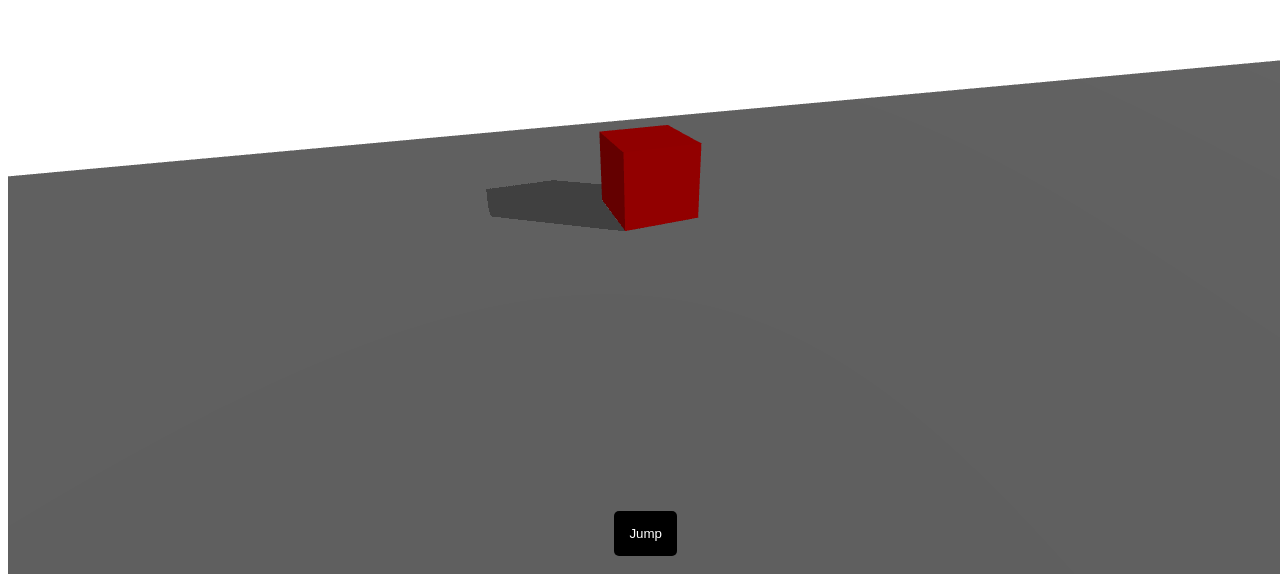
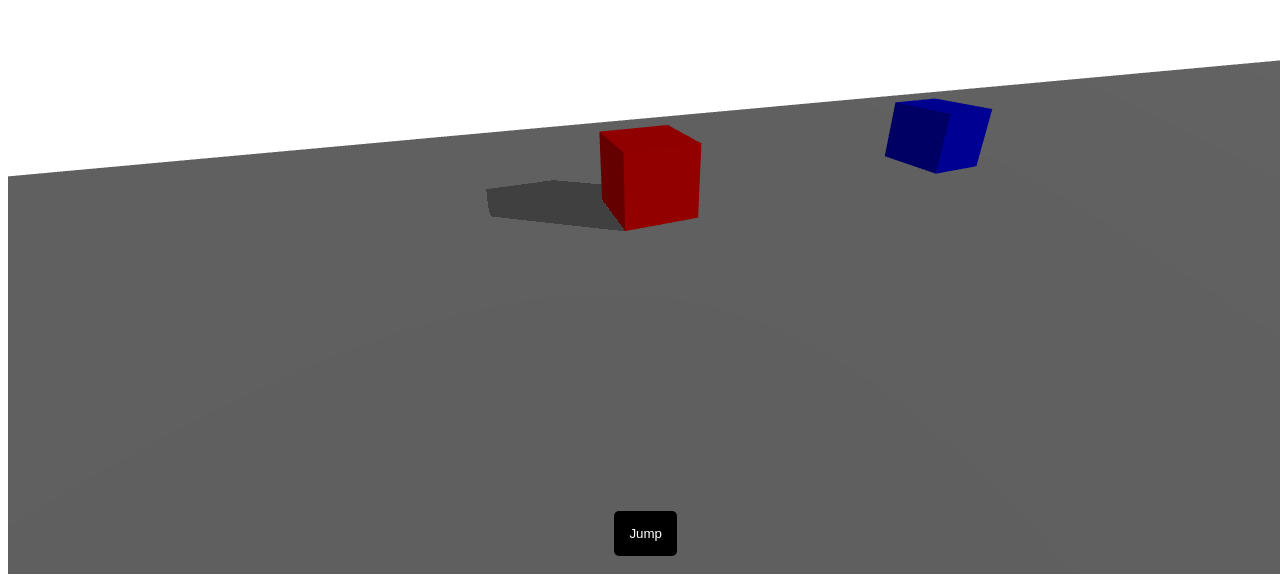
Before and after one commit to Abu-Zakaria/ball, a website: page index.html in a window 1280 px wide. Shown: the part 234-816 px from the top of the page. Drawn offline with nearby package versions, Linux system fonts and the light colour scheme; animation ran at ten frames a second.

Commit message:
Add collision and game over functionalities

```diff
--- a/index.html
+++ b/index.html
@@ -24,6 +24,20 @@
 			outline: none;
 			border-radius: 5px;
 		}
+
+		#game_over
+		{
+			display: none;
+			position: fixed;
+			background: rgba(255, 0, 0, 0.4);
+			border: 2px solid #ddd;
+			border-radius: 10px;
+			left: 43%;
+			top: 46%;
+			width: 14%;
+			padding: 10px;
+			text-align: center
+		}
 	</style>
 </head>
 <body>
@@ -32,6 +46,10 @@
 
 	<button id="jump_button">Jump</button>
 
+	<div id="game_over">
+		<h2>Game Over!</h2>
+	</div>
+
 	<script src="lib/three.js"></script>
 
 	<script src="./main.js" type="module"></script>
--- a/main.js
+++ b/main.js
@@ -1,4 +1,6 @@
 import { OrbitControls } from './lib/OrbitControls.js'
+import Enemy from './src/enemy.js'
+import { getDistance } from './src/utils.js'
 
 const scene = new THREE.Scene();
 
@@ -118,7 +120,7 @@ function jump(e)
 	jumping = true;
 }
 
-function motion()
+function motionJump()
 {
 	if(jumping)
 	{
@@ -131,20 +133,40 @@ function motion()
 		}
 		player_object.position.y += dif;
 		v_y -= a_y;
-
-		console.log("pos: ", player_object.position.y);
 	}
 }
 
-let raycaster = new THREE.Raycaster();
 
-console.log(">>>", scene.children)
+let enemy_obj = new Enemy();
+enemy_obj.makeBox();
+
+scene.add(enemy_obj.object);
+
+let game_over = false
+
+function motionEnemies()
+{
+	enemy_obj.moveLeft();
+
+	if(enemy_obj.hasCollided(player_object))
+	{
+		let game_over_modal = document.getElementById('game_over')
+		game_over_modal.style.display = 'block'
+
+		game_over = true
+	}
+}
 
 function animate()
 {
 	requestAnimationFrame(animate);
 
-	motion()
+	motionJump()
+
+	if(!game_over)
+	{
+		motionEnemies();
+	}
 
 	renderer.render(scene, camera);
 }
--- /dev/null
+++ b/src/enemy.js
@@ -0,0 +1,41 @@
+import { getDistance } from './utils.js'
+
+export default class Enemy
+{
+	constructor()
+	{
+		this.object = null;
+		this.speed = 0.09;
+		this.geometry = null;
+		this.radius = 1;
+	}
+
+	makeBox()
+	{
+		this.geometry = new THREE.BoxGeometry(this.radius, this.radius, this.radius);
+		let material = new THREE.MeshPhongMaterial({color: 0x0000ff})
+
+
+		this.object = new THREE.Mesh(this.geometry, material)
+
+		this.object.position.x = 10
+
+		return this.object
+	}
+
+	moveLeft()
+	{
+		this.object.position.x -= this.speed;
+	}
+
+	hasCollided(player)
+	{
+		if(
+			(getDistance(this.object.position.x, this.object.position.y,
+								player.position.x, player.position.y) - this.radius) <= 0)
+		{
+			return true
+		}
+		return false
+	}
+}
--- /dev/null
+++ b/src/utils.js
@@ -0,0 +1,7 @@
+export function getDistance(x1, y1, x2, y2)
+{
+	let distance_x = x1 - x2
+	let distance_y = y1 - y2
+
+	return Math.sqrt(Math.pow(distance_x, 2) + Math.pow(distance_y, 2))
+}
```
Also changed, not shown: 1 other file.
